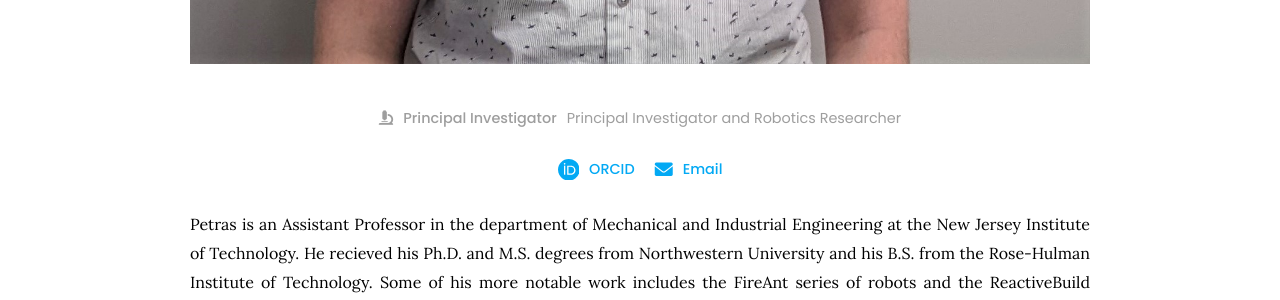
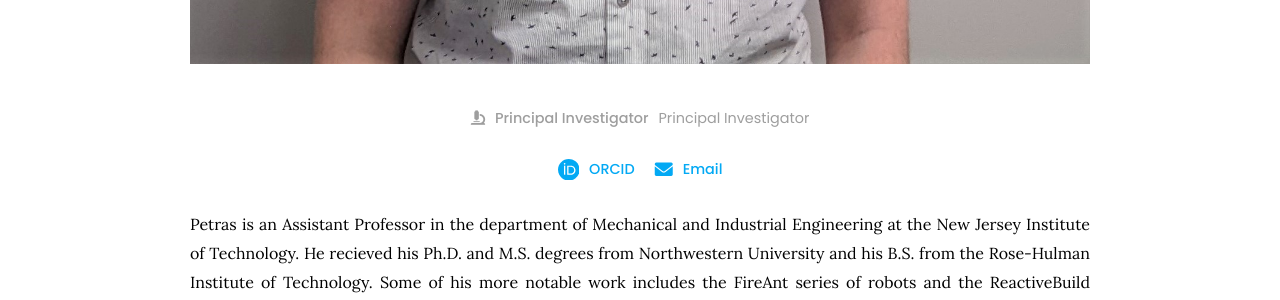
Before and after one commit to innovative-robotics/innovative-robotics.github.io, a Jekyll site: the page built from _members/petras-swissler.md, in a window 1280 px wide. Shown: the part 1093-1393 px from the top of the page. Built offline with Jekyll 4.4.1, drawn with Linux system fonts in a browser that asks for light colours.

Commit message:
Update petras-swissler.md

```diff
--- a/_members/petras-swissler.md
+++ b/_members/petras-swissler.md
@@ -1,7 +1,7 @@
 ---
 name: Dr. Petras Swissler
 image: images/pswissler.jpg
-description: Principal Investigator and Robotics Researcher
+description: Principal Investigator
 role: pi
 links:
   orcid: 0000-0002-8528-4449
```
